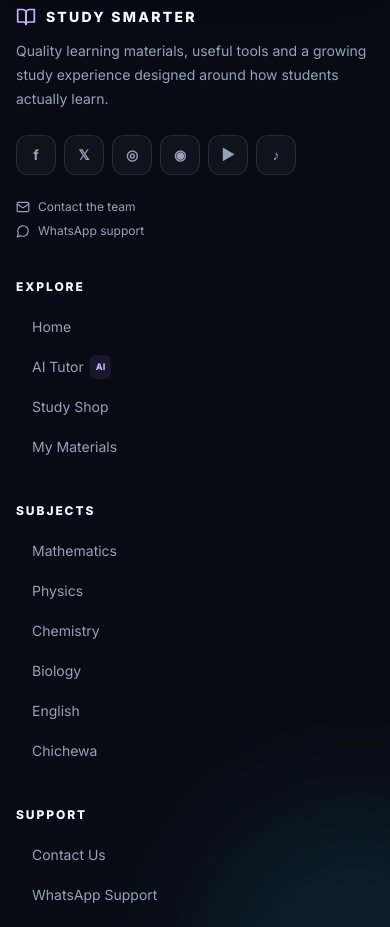
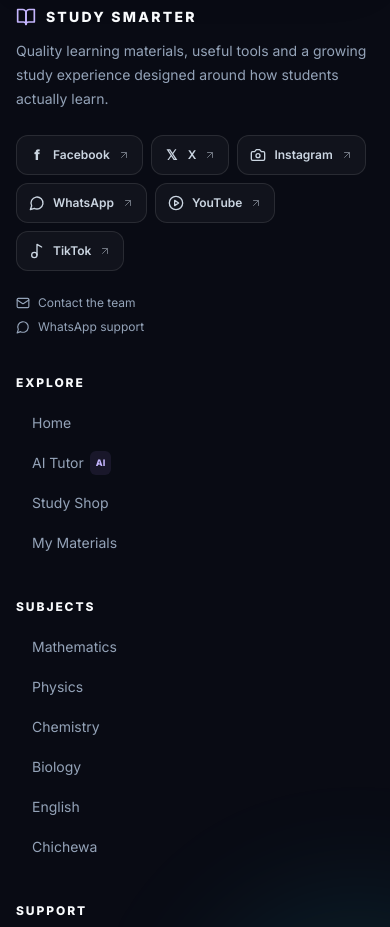
Before and after one commit to Mwri-Initiative/YazaStudy, a Next.js app: page / in a window 390 px wide. Shown: the part 5240-6167 px from the top of the page. Built offline with nearby package versions, Linux system fonts and the light colour scheme; no server answers.

Commit message:
Make every footer social link clearly visible with labeled responsive icons

```diff
--- a/src/components/Footer.tsx
+++ b/src/components/Footer.tsx
@@ -2,15 +2,15 @@
 
 import Link from 'next/link'
 import Image from 'next/image'
-import { ArrowUpRight, BookOpen, ChevronRight, Mail, MessageCircle, Sparkles } from 'lucide-react'
+import { ArrowUpRight, BookOpen, Camera, ChevronRight, Mail, MessageCircle, Music2, PlayCircle, Sparkles } from 'lucide-react'
 
 const socialLinks = [
   { name: 'Facebook', href: 'https://facebook.com/emmanuel.chinamwiri', icon: 'f' },
   { name: 'X', href: 'https://x.com/manzychinamwiri', icon: '𝕏' },
-  { name: 'Instagram', href: 'https://instagram.com/manzychinamwiri', icon: '◎' },
-  { name: 'WhatsApp', href: 'https://wa.me/265980851937', icon: '◉' },
-  { name: 'YouTube', href: 'https://www.youtube.com/@manzychinamwiri', icon: '▶' },
-  { name: 'TikTok', href: 'https://tiktok.com/@MwiriWrld', icon: '♪' },
+  { name: 'Instagram', href: 'https://instagram.com/manzychinamwiri', icon: 'camera' },
+  { name: 'WhatsApp', href: 'https://wa.me/265980851937', icon: 'message' },
+  { name: 'YouTube', href: 'https://www.youtube.com/@manzychinamwiri', icon: 'play' },
+  { name: 'TikTok', href: 'https://tiktok.com/@MwiriWrld', icon: 'music' },
 ]
 
 type FooterLink = {
@@ -101,9 +101,33 @@ export default function Footer() {
             </div>
 
             <div className="mt-6 flex flex-wrap gap-2">
-              {socialLinks.map((social) => (
-                <a key={social.name} href={social.href} target="_blank" rel="noopener noreferrer" aria-label={social.name} title={social.name} className="flex h-10 w-10 items-center justify-center rounded-xl border border-white/10 bg-white/[0.035] text-sm font-bold text-text-muted smooth-transition hover:-translate-y-0.5 hover:border-cyan-300/30 hover:bg-cyan-300/10 hover:text-cyan-200">{social.icon}</a>
-              ))}
+              {socialLinks.map((social) => {
+                const SocialIcon = social.icon === 'camera'
+                  ? Camera
+                  : social.icon === 'message'
+                    ? MessageCircle
+                    : social.icon === 'play'
+                      ? PlayCircle
+                      : social.icon === 'music'
+                        ? Music2
+                        : null
+
+                return (
+                  <a
+                    key={social.name}
+                    href={social.href}
+                    target="_blank"
+                    rel="noopener noreferrer"
+                    aria-label={social.name}
+                    title={social.name}
+                    className="inline-flex min-h-10 items-center justify-center gap-2 rounded-xl border border-white/10 bg-white/[0.035] px-3 text-xs font-semibold text-text-secondary smooth-transition hover:-translate-y-0.5 hover:border-cyan-300/30 hover:bg-cyan-300/10 hover:text-cyan-100 focus-visible:outline-none focus-visible:ring-2 focus-visible:ring-cyan-300"
+                  >
+                    {SocialIcon ? <SocialIcon className="h-4 w-4 shrink-0" aria-hidden="true" /> : <span className="w-4 text-center text-sm font-extrabold" aria-hidden="true">{social.icon}</span>}
+                    <span>{social.name}</span>
+                    <ArrowUpRight className="h-3 w-3 opacity-50" aria-hidden="true" />
+                  </a>
+                )
+              })}
             </div>
 
             <div className="mt-6 flex flex-col gap-2 text-xs text-text-muted sm:flex-row sm:flex-wrap sm:gap-x-5">
```
